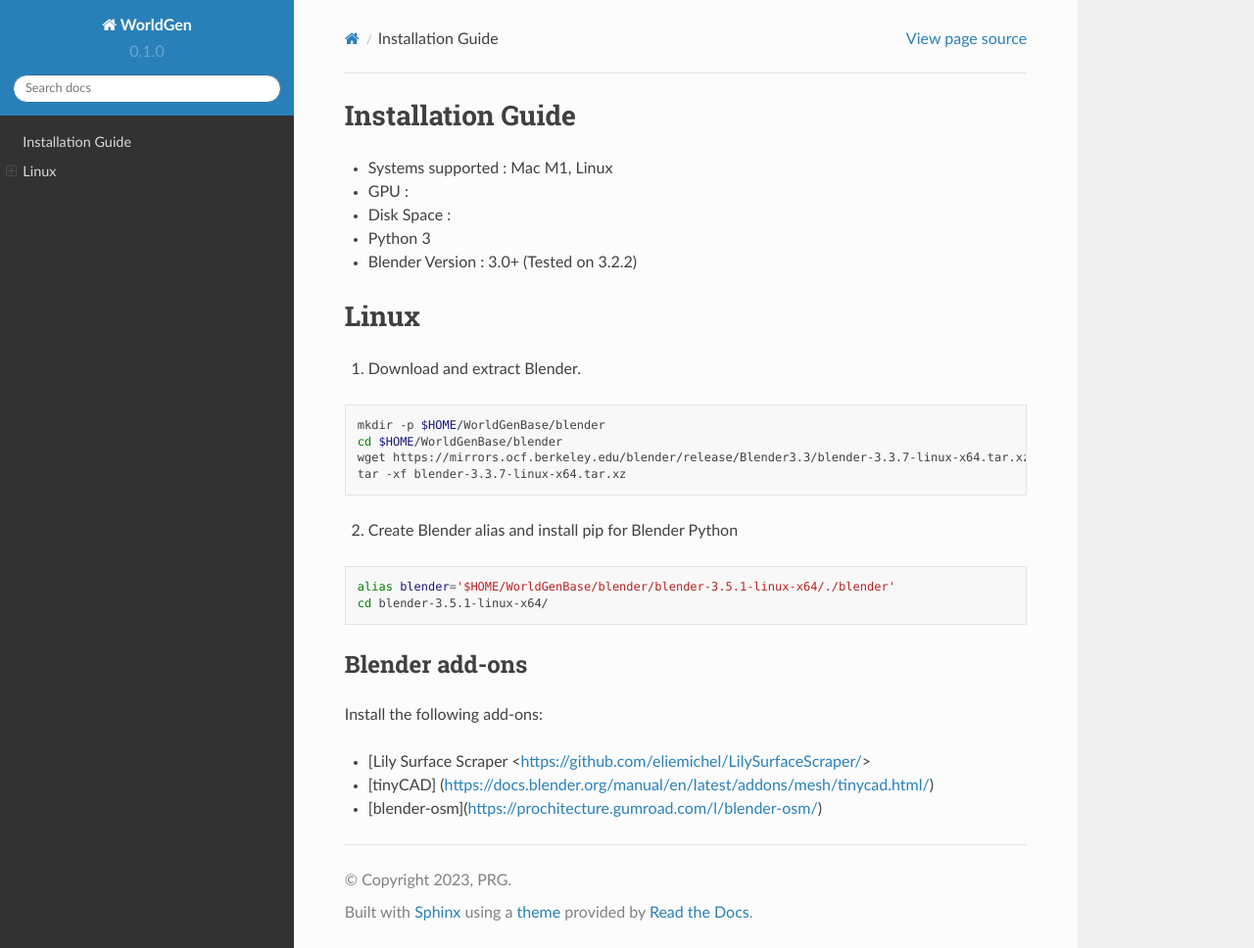
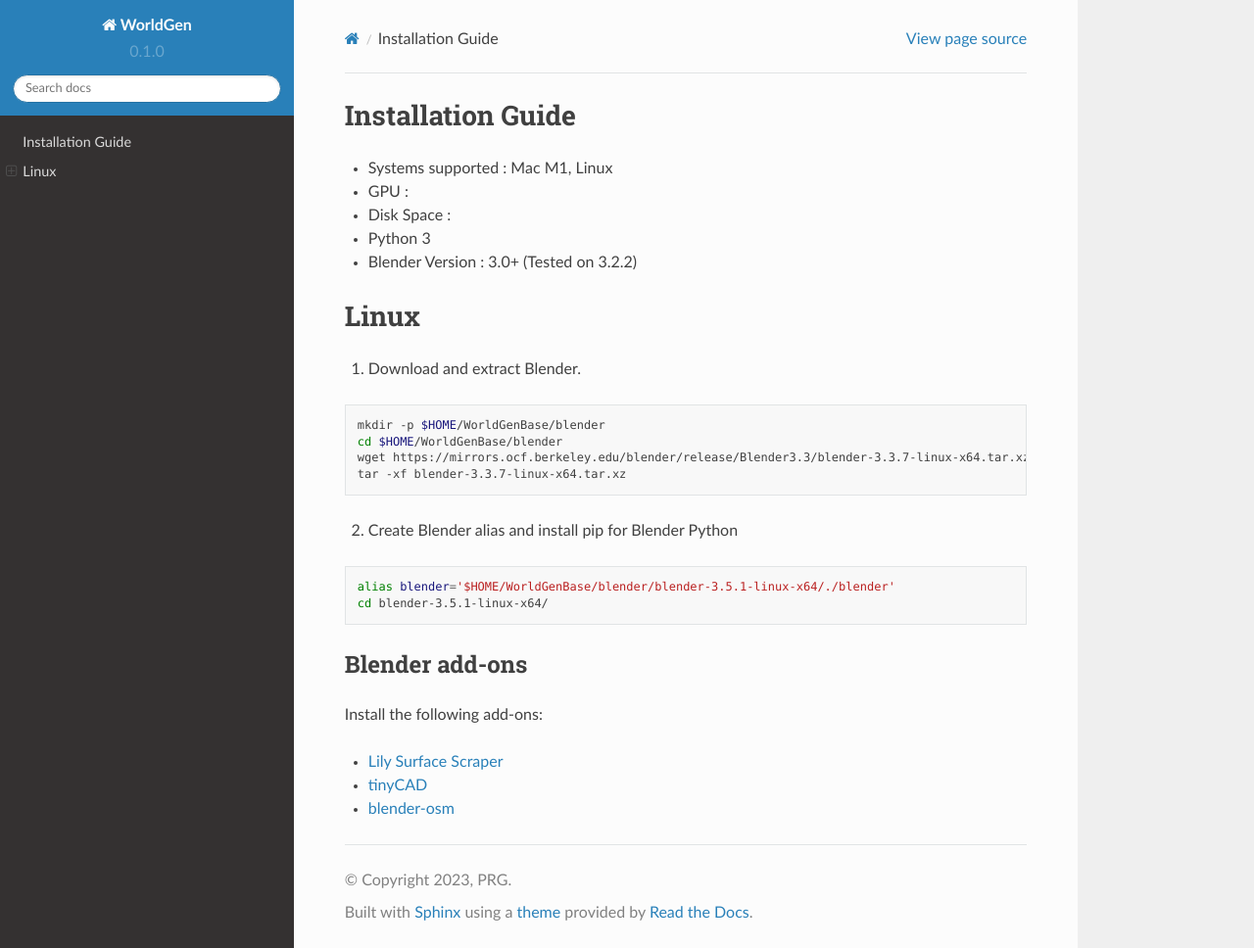
Before and after one commit to prgumd/WorldGen, a Sphinx documentation site: the page built from docs/source/installation.rst, in a window 1280 px wide and 968 px high. Shown: the whole window at 98% size. Built offline with Sphinx 7.4.7 and the Read the Docs theme 2.0.0, drawn with Linux system fonts in a browser that asks for light colours; pages that are not in the unit, such as notebooks, are missing from menus.

Commit message:
Update installation.rst

```diff
--- a/docs/source/installation.rst
+++ b/docs/source/installation.rst
@@ -34,6 +34,6 @@
 
 Install the following add-ons:
 
-* [Lily Surface Scraper <https://github.com/eliemichel/LilySurfaceScraper/>
-* [tinyCAD] (https://docs.blender.org/manual/en/latest/addons/mesh/tinycad.html/)
-* [blender-osm](https://prochitecture.gumroad.com/l/blender-osm/)
+* `Lily Surface Scraper <https://github.com/eliemichel/LilySurfaceScraper/>`_
+* `tinyCAD <https://docs.blender.org/manual/en/latest/addons/mesh/tinycad.html/>`_
+* `blender-osm <https://prochitecture.gumroad.com/l/blender-osm/>`_
```
